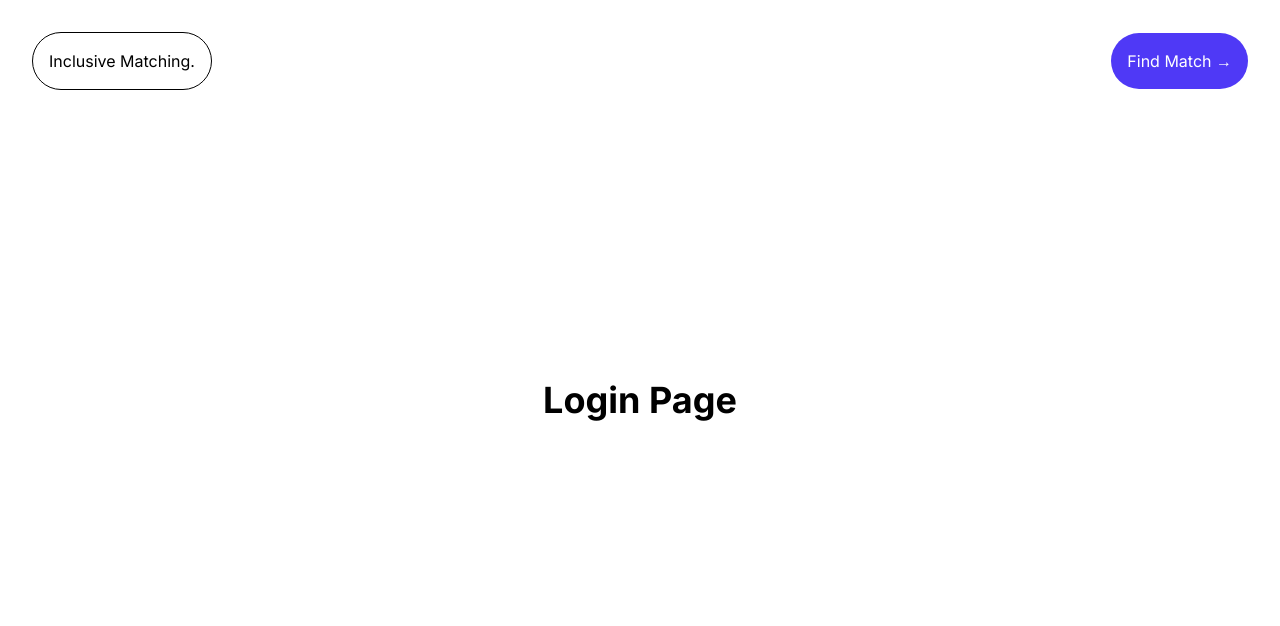
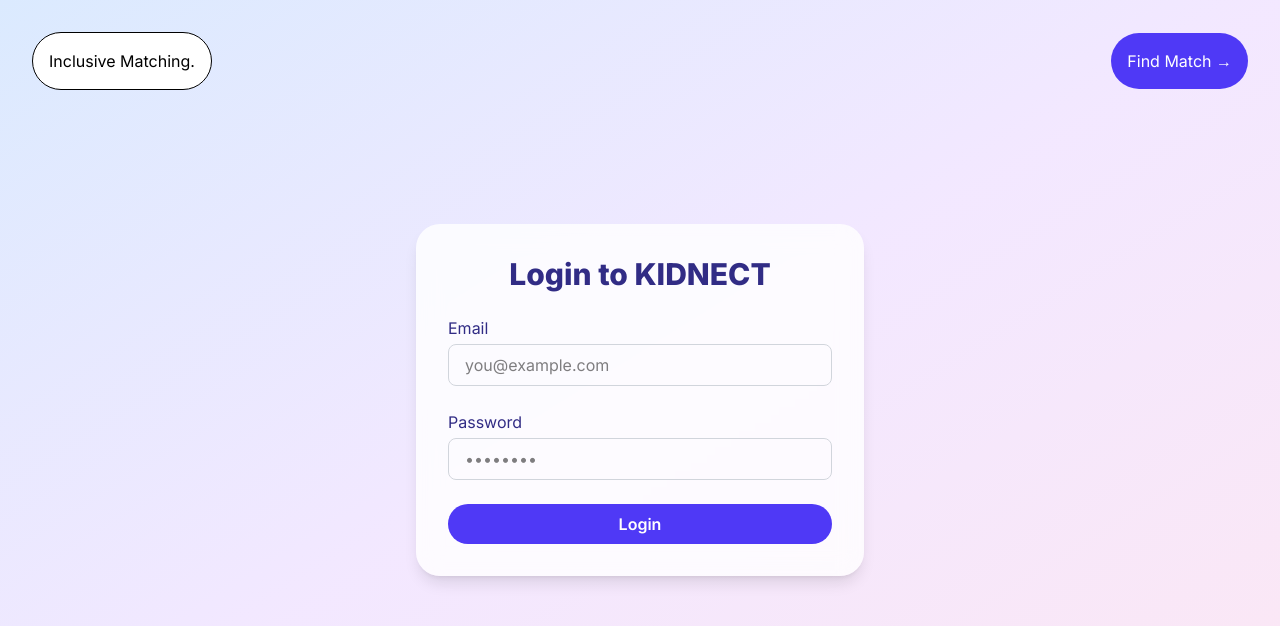
Before and after one commit to Viktoria2609/inclusive-matching-frontend2, a React (Vite) app: page /login in a window 1280 px wide. Shown: the top 626 px of the page. Built offline with nearby package versions, Linux system fonts and the light colour scheme.

Commit message:
Create login

```diff
--- a/src/pages/login.jsx
+++ b/src/pages/login.jsx
@@ -1,7 +1,71 @@
+// export const LoginPage = () => {
+//   return (
+//     <div className="w-full h-screen flex items-center justify-center">
+//       <h1 className="text-4xl font-bold">Login Page</h1>
+//     </div>
+//   );
+// };
+
+import { useState } from "react";
+import { useNavigate } from "react-router-dom";
+
 export const LoginPage = () => {
+  const [email, setEmail] = useState("");
+  const [password, setPassword] = useState("");
+  const navigate = useNavigate();
+
+  const handleSubmit = (e) => {
+    e.preventDefault();
+
+    if (email === "test@example.com" && password === "password123") {
+      alert("Login successful!");
+      navigate("/profiles");
+    } else {
+      alert("Invalid email or password");
+    }
+  };
+
   return (
-    <div className="w-full h-screen flex items-center justify-center">
-      <h1 className="text-4xl font-bold">Login Page</h1>
+    <div className="w-full h-screen flex items-center justify-center bg-gradient-to-br from-blue-100 via-purple-100 to-pink-100">
+      <form
+        onSubmit={handleSubmit}
+        className="bg-white/80 backdrop-blur-md p-8 rounded-3xl shadow-lg max-w-md w-full space-y-6"
+      >
+        <h1 className="text-3xl font-extrabold text-indigo-900 text-center">
+          Login to KIDNECT
+        </h1>
+
+        <div>
+          <label className="block text-indigo-900 font-medium mb-1">Email</label>
+          <input
+            type="email"
+            className="w-full px-4 py-2 border border-gray-300 rounded-lg focus:outline-none focus:ring-2 focus:ring-indigo-400"
+            value={email}
+            onChange={(e) => setEmail(e.target.value)}
+            placeholder="you@example.com"
+            required
+          />
+        </div>
+
+        <div>
+          <label className="block text-indigo-900 font-medium mb-1">Password</label>
+          <input
+            type="password"
+            className="w-full px-4 py-2 border border-gray-300 rounded-lg focus:outline-none focus:ring-2 focus:ring-indigo-400"
+            value={password}
+            onChange={(e) => setPassword(e.target.value)}
+            placeholder="••••••••"
+            required
+          />
+        </div>
+
+        <button
+          type="submit"
+          className="w-full bg-indigo-600 hover:bg-indigo-800 text-white py-2 rounded-full font-semibold"
+        >
+          Login
+        </button>
+      </form>
     </div>
   );
 };
```
